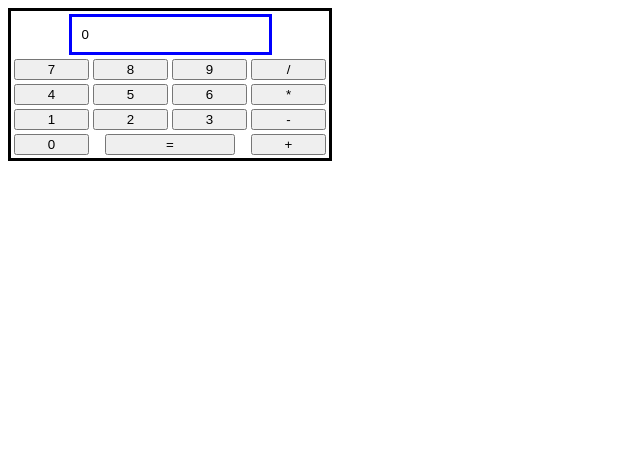
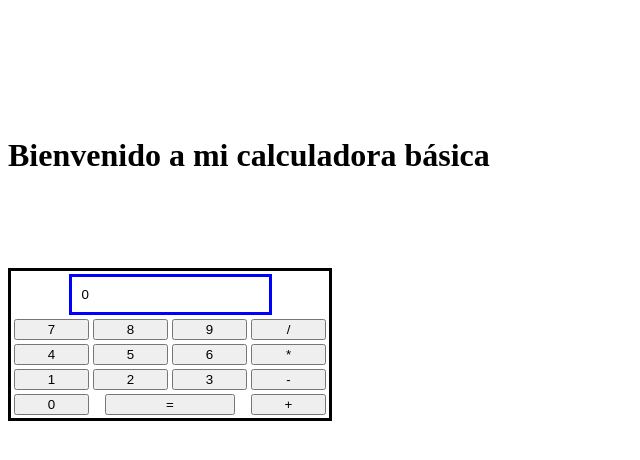
Before and after one commit to RicardoSF97/Actividad1, a plain HTML site: page index.html in a window 1280 px wide. Shown: the whole page, without its empty margins (0-640 px from the left). Drawn offline with Linux system fonts and the light colour scheme.

Commit message:
Update index.html

```diff
--- a/index.html
+++ b/index.html
@@ -7,6 +7,20 @@
     <script src="JSmain.js"></script>
 </head>
 <body>
+    <br>
+   <br>
+
+  <br>
+   <br>
+
+  <br>
+   <br>
+   <h1 /h1>Bienvenido a mi calculadora básica</h1>
+   <br>
+   <br>
+
+  <br>
+   <br>
 
 
 <form>
```
